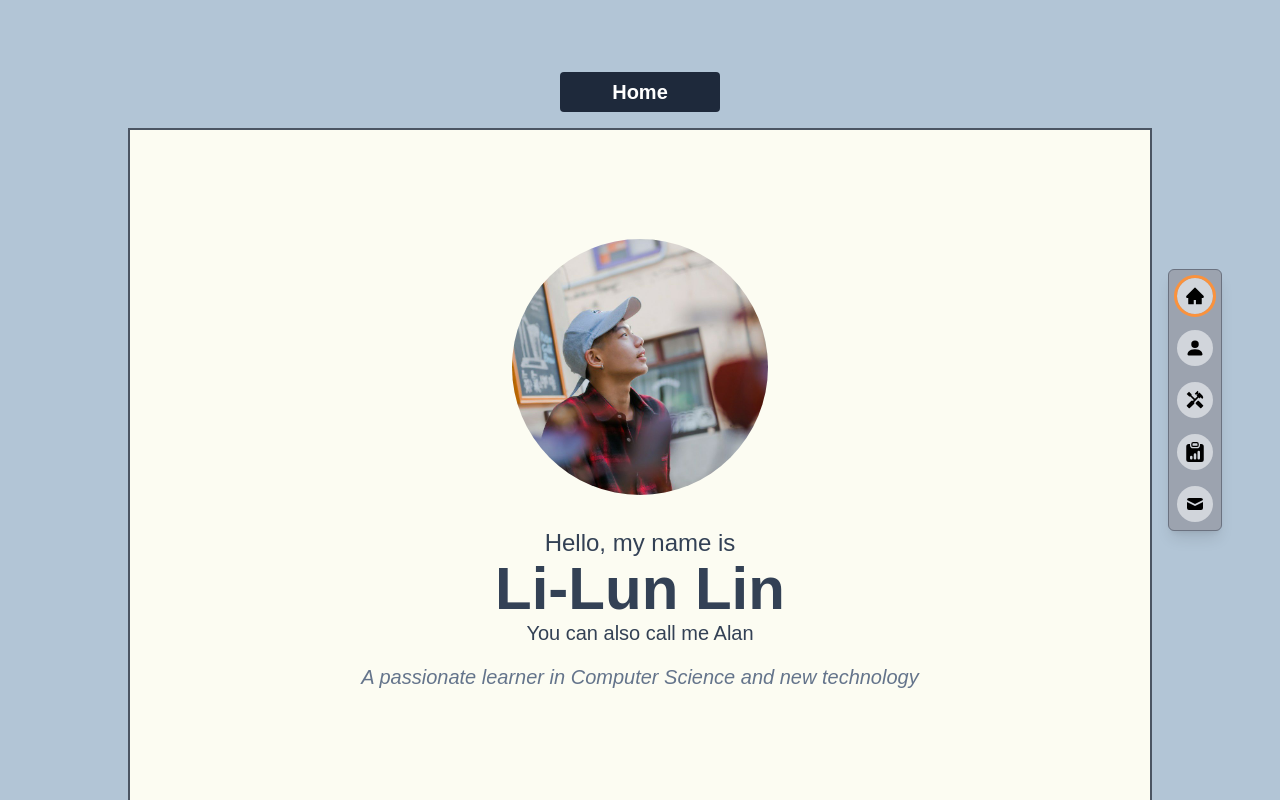
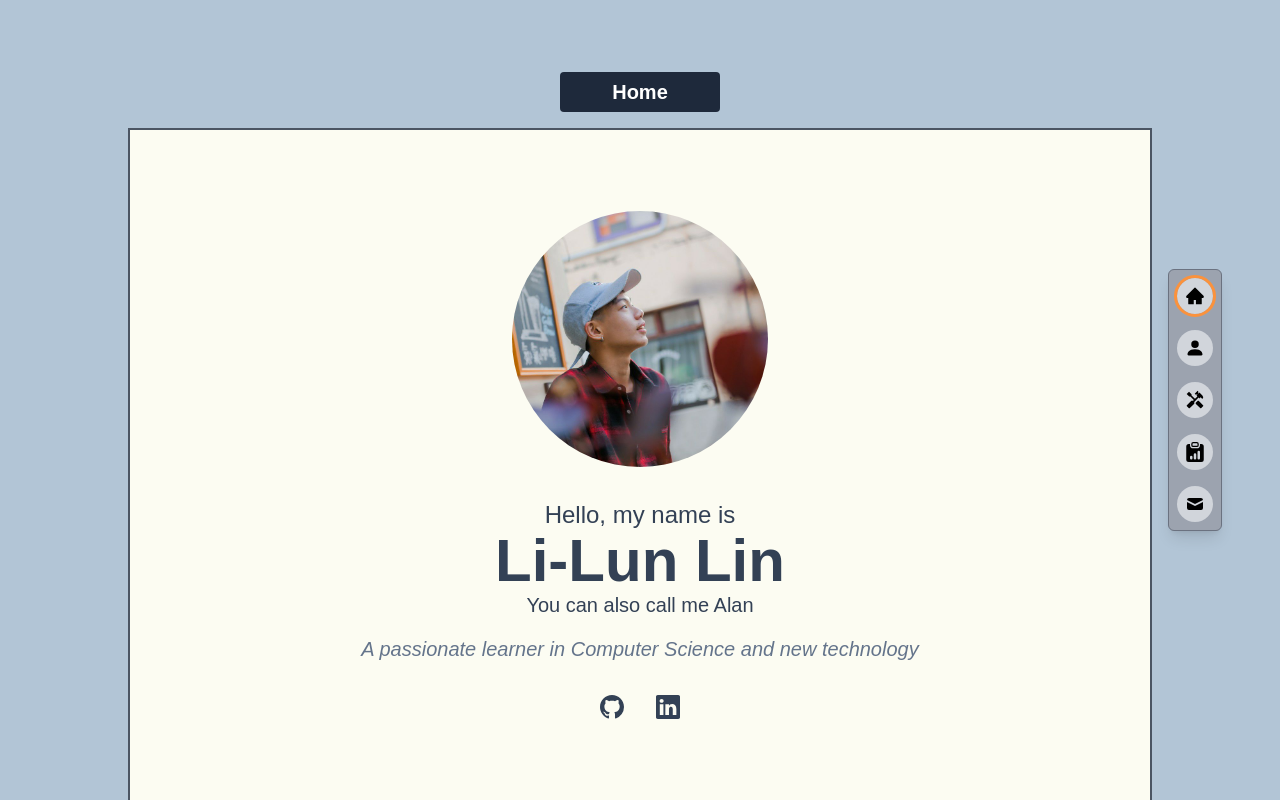
Before and after one commit to alan910127/alan910127, a Next.js app: page / in a window 1280 px wide. Built offline with nearby package versions, Linux system fonts and the light colour scheme; a web font is replaced by a local one.

Commit message:
✨ Add favicon, profile links and README

```diff
--- a/src/pages/index.tsx
+++ b/src/pages/index.tsx
@@ -3,6 +3,8 @@ import { ElevatorLayout } from "@/layouts/ElevatorLayout";
 import { motion } from "framer-motion";
 import { type NextPage } from "next";
 import Image from "next/image";
+import Link from "next/link";
+import { BsGithub, BsLinkedin } from "react-icons/bs";
 import avatar from "~/images/avatar.jpg";
 
 const HomePage: NextPage = () => {
@@ -22,7 +24,7 @@ const HomePage: NextPage = () => {
         </motion.section>
 
         <motion.section
-          className="flex flex-col gap-4 text-slate-700"
+          className="flex flex-col items-center gap-4 text-slate-700"
           initial={{ opacity: 0, y: "50%" }}
           animate={{ y: 0, opacity: 1 }}
           transition={{ delay: 0.8, duration: 1 }}
@@ -39,6 +41,19 @@ const HomePage: NextPage = () => {
           <p className="text-center italic text-slate-500 sm:text-lg md:text-xl">
             A passionate learner in Computer Science and new technology
           </p>
+
+          <ul className="mt-4 flex gap-8 text-2xl">
+            <li>
+              <Link href="https://github.com/alan910127">
+                <BsGithub />
+              </Link>
+            </li>
+            <li>
+              <Link href="https://www.linkedin.com/in/lilunlin0127">
+                <BsLinkedin />
+              </Link>
+            </li>
+          </ul>
         </motion.section>
       </ScrollableMain>
     </ElevatorLayout>
```
Also changed, not shown: 2 other files (tests, documents, lock files or other folders).
